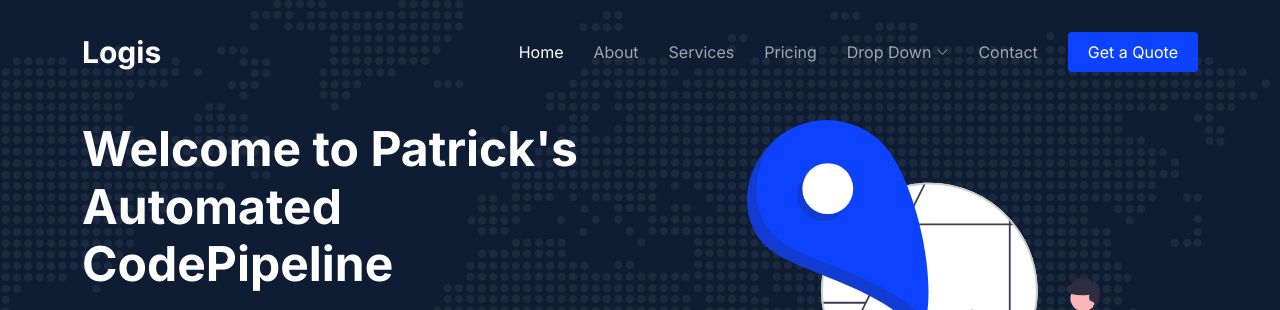
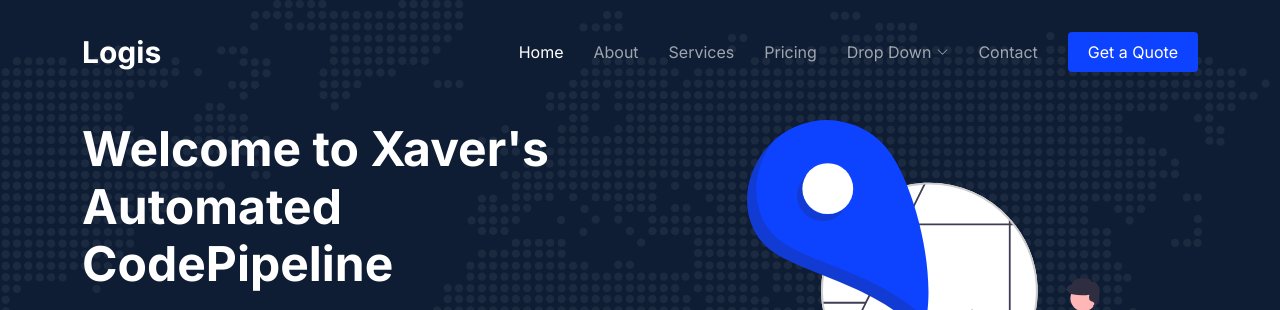
Before and after one commit to Ningendo7/ecs-app, a plain HTML site: page index.html in a window 1280 px wide. Shown: the top 310 px of the page. Drawn offline with nearby package versions, Linux system fonts and the light colour scheme.

```diff
--- a/index.html
+++ b/index.html
@@ -89,7 +89,7 @@
     <div class="container">
       <div class="row gy-4 d-flex justify-content-between">
         <div class="col-lg-6 order-2 order-lg-1 d-flex flex-column justify-content-center">
-          <h2 data-aos="fade-up">Welcome to Patrick's Automated CodePipeline</h2>
+          <h2 data-aos="fade-up">Welcome to Xaver's Automated CodePipeline</h2>
           <p data-aos="fade-up" data-aos-delay="100">Facere distinctio molestiae nisi fugit tenetur repellat non praesentium nesciunt optio quis sit odio nemo quisquam. eius quos reiciendis eum vel eum voluptatem eum maiores eaque id optio ullam occaecati odio est possimus vel reprehenderit</p>
 
           <form action="#" class="form-search d-flex align-items-stretch mb-3" data-aos="fade-up" data-aos-delay="200">
```
